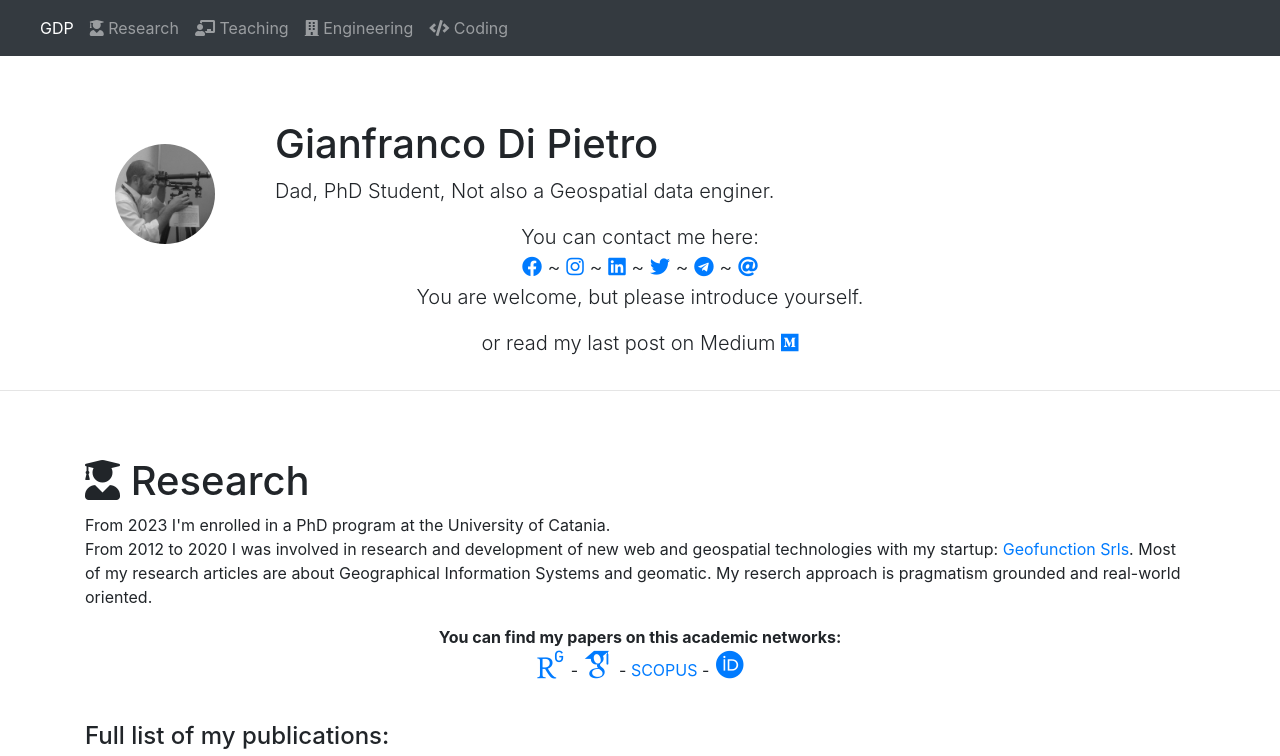
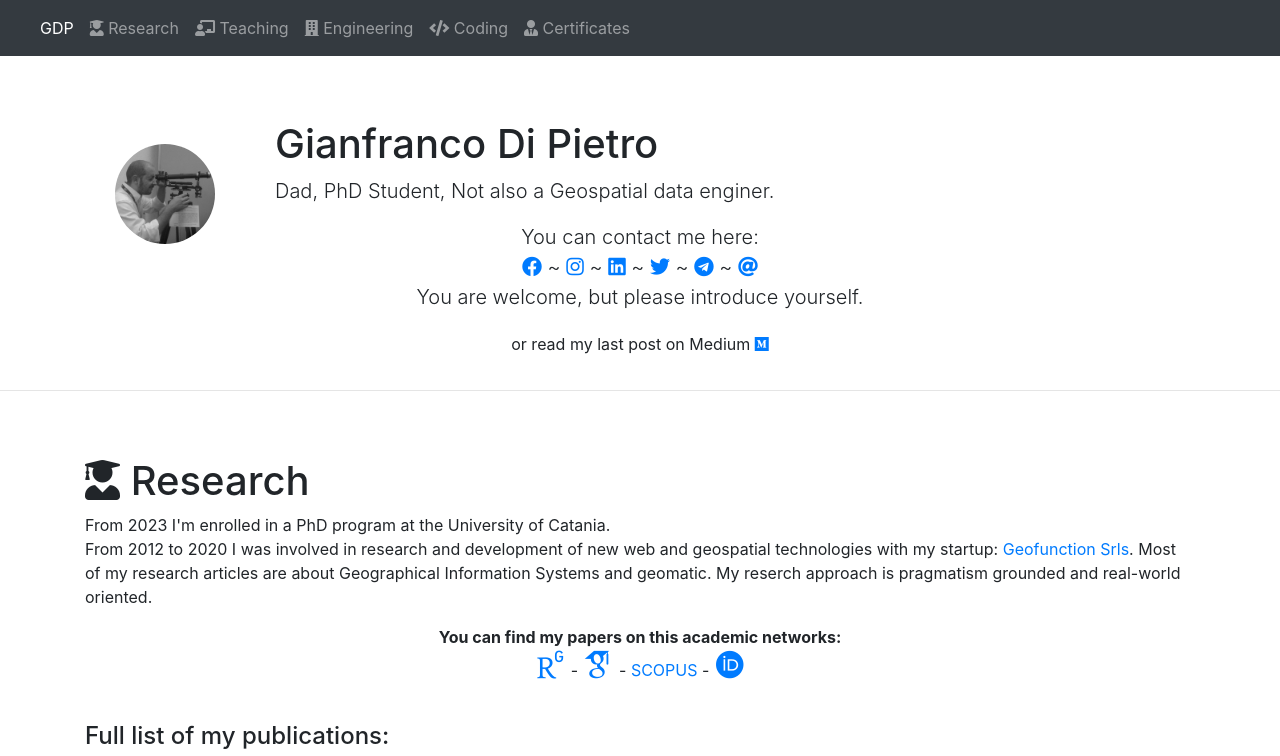
Before and after one commit to gianfrancodp/gianfrancodp.github.io, a plain HTML site: page index.html in a window 1280 px wide. Shown: the top 756 px of the page. Drawn offline with Linux system fonts and the light colour scheme; some icons are missing; files whose address does not match are found by name.

Commit message:
minor fixes

```diff
--- a/index.html
+++ b/index.html
@@ -34,10 +34,7 @@
    <link rel="stylesheet" href="https://use.fontawesome.com/releases/v5.8.1/css/all.css" integrity="sha384-50oBUHEmvpQ+1lW4y57PTFmhCaXp0ML5d60M1M7uH2+nqUivzIebhndOJK28anvf" crossorigin="anonymous">
     <!-- Academicon -->
     <link rel="stylesheet" href="academicons/css/academicons.min.css"/>
-
     <link rel="stylesheet" href="home.css"/>
-
-
     <!-- HTML5 shim and Respond.js for IE8 support of HTML5 elements and media queries -->
     <!-- WARNING: Respond.js doesn't work if you view the page via file:// -->
     <!--[if lt IE 9]>
@@ -71,9 +68,11 @@
             <a class="nav-link" href="#engineering"><i class="fa fa-building"></i> Engineering</a>
           </li>
           <li class="nav-item">
-                <a class="nav-link" href="#coding"><i class="fa fa-code"></i> Coding</a>
+            <a class="nav-link" href="#coding"><i class="fa fa-code"></i> Coding</a>
           </li>
-
+          <li class="nav-item">
+            <a class="nav-link" href="#certificates"><i class="fa fa-user-tie"></i> Certificates</a>
+          </li>
         </ul>
       </div>
     </nav>
@@ -91,11 +90,9 @@
                 <h1>Gianfranco Di Pietro</h1>
                 <p class="lead">Dad, PhD Student, Not also a Geospatial data enginer.</p>
                 <p class="lead text-center">You can contact me here:<br><a href="https://www.facebook.com/gianfrancodipietro" target="_blank"><i class="fab fa-facebook"></i></a> ~ <a href="https://www.instagram.com/gianfrancodp/" target="_blank"><i class="fab fa-instagram"></i></a> ~ <a href="https://www.linkedin.com/in/gianfrancodipietro/" target="_blank"><i class="fab fa-linkedin"></i></a> ~ <a href="https://twitter.com/GianfrancoDP" target="_blank"><i class="fab fa-twitter"></i></a> ~ <a href="https://t.me/gianfrancodp" target="_blank"><i class="fab fa-telegram"></i></a> ~ <a href="mailto:gianfrancodipietro@gmail.com" target="_parent"><i class="fa fa-at"></i></a><br>You are welcome, but please introduce yourself.</p>
-                <p class="lead text-center">or read my last post on Medium <a href="https://medium.com/@gianfrancodipietro" target="_blank"> <i class="fab fa-medium"></i>  </a></p>
+                <p class="lead text-center"><small>or read my last post on Medium <a href="https://medium.com/@gianfrancodipietro" target="_blank"> <i class="fab fa-medium"></i>  </a></small></p>
             </div>
-
         </div>
-
     </div>
     <hr id="research">
     <div  class="container">
@@ -317,6 +314,7 @@
     </div>
 <div class="h-divider">
 <!--    Certificates and my education -->
+    <hr id="certificates">
     <div class="container">
         <div class="row">
             <div class="col-md-12">
@@ -371,7 +369,7 @@
     <footer class="footer">
       <div class="container">
         <div>
-          CC-BY-SA 2020 ~ Gianfranco Di Pietro</div> <a href="https://www.credential.net/profile/gianfrancodipietro/wallet">Certificates</a>
+          CC-BY-SA 2024 ~ Gianfranco Di Pietro</div>
       </div>
     </footer>
 </body>
```
Also changed, not shown: ._index.html (deleted).
